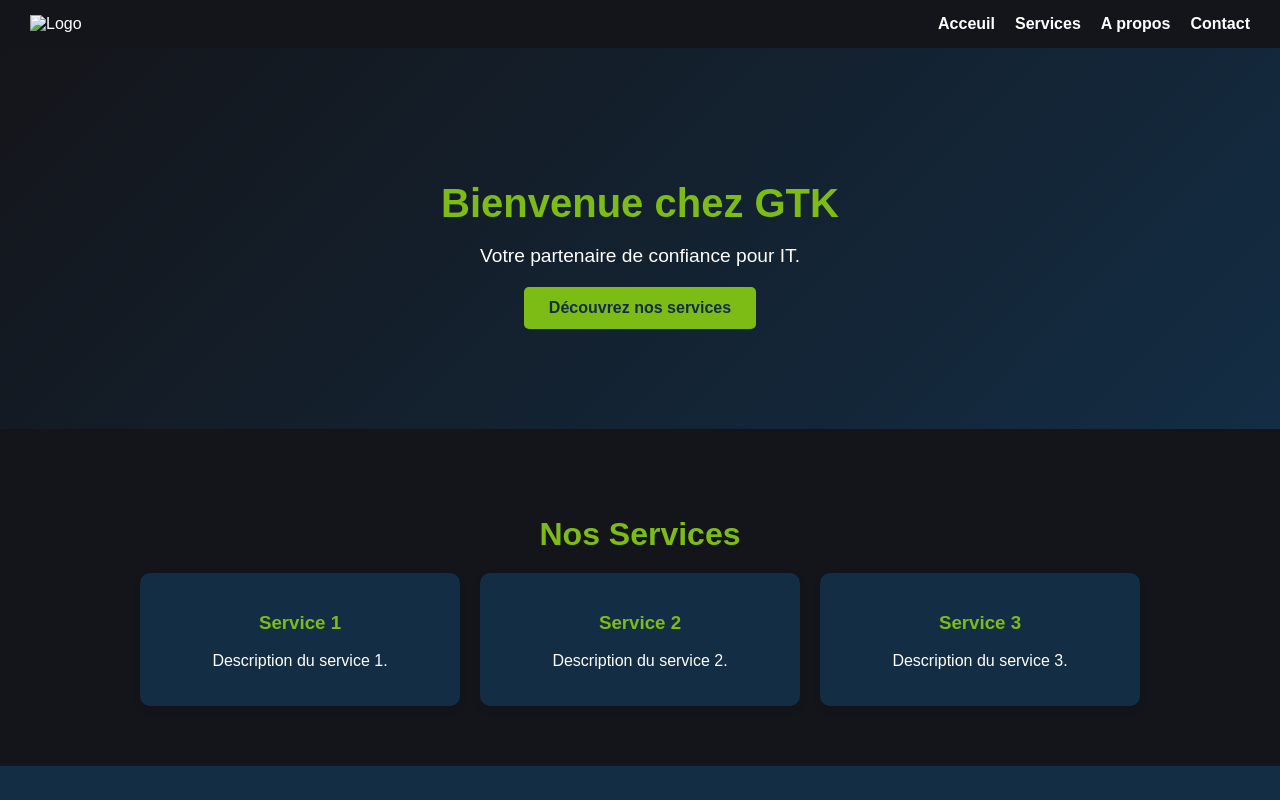
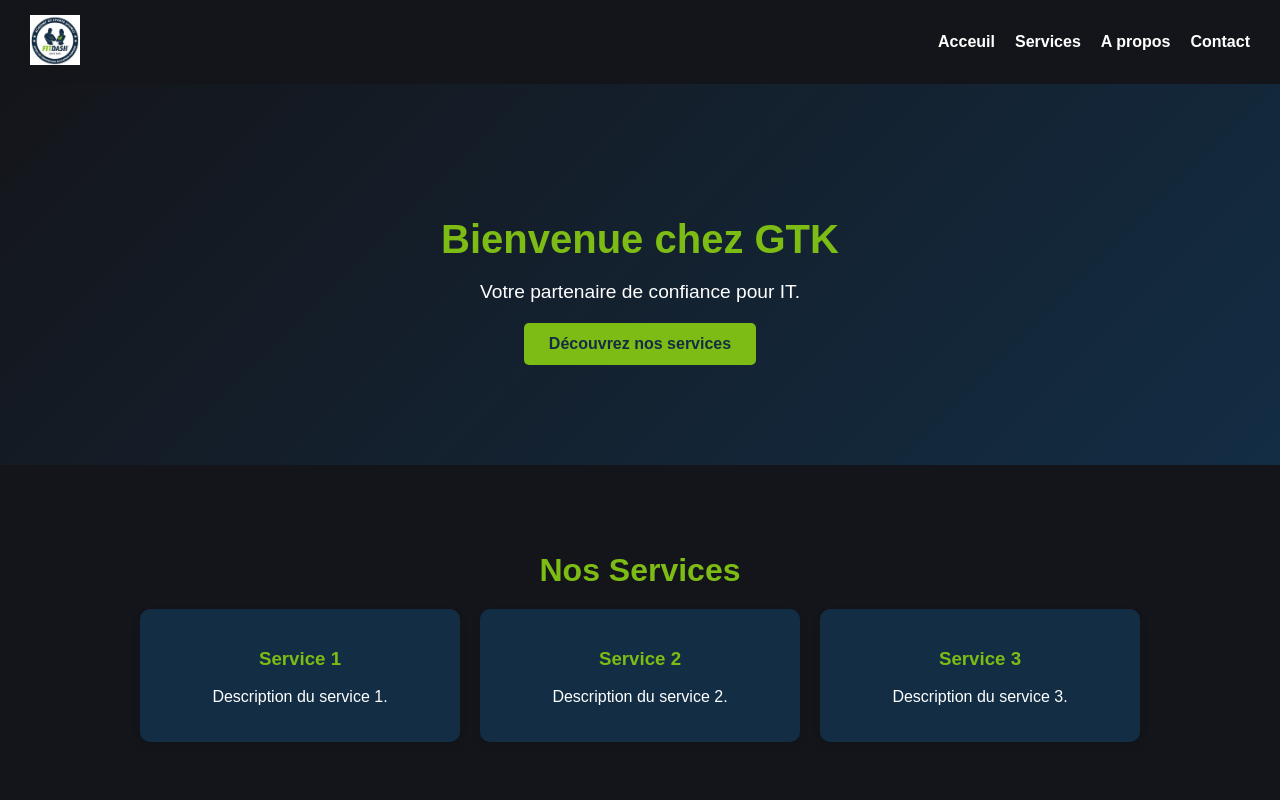
Before and after one commit to AnisAmmar1/GTKPorject, a plain HTML site: page index.html in a window 1280 px wide. Shown: the top 800 px of the page. Drawn offline with Linux system fonts and the light colour scheme.

Commit message:
fdfddfdfsdsfsdfsdfsdfdfsd

```diff
--- a/index.html
+++ b/index.html
@@ -9,7 +9,7 @@
 <body>
     <header>
         <div class="logo">
-            <img src="logo.png" alt="Logo">
+            <img src="images.jpg" alt="Logo">
         </div>
         <nav>
             <div class="menu-toggle" id="menu-toggle">
```
Also changed, not shown: images.jpg (added).
